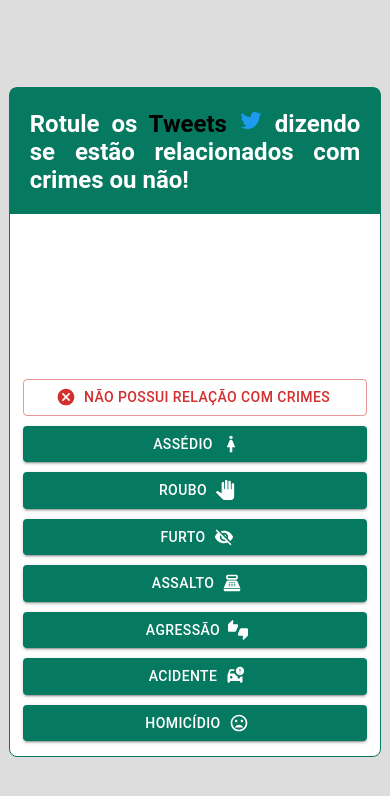
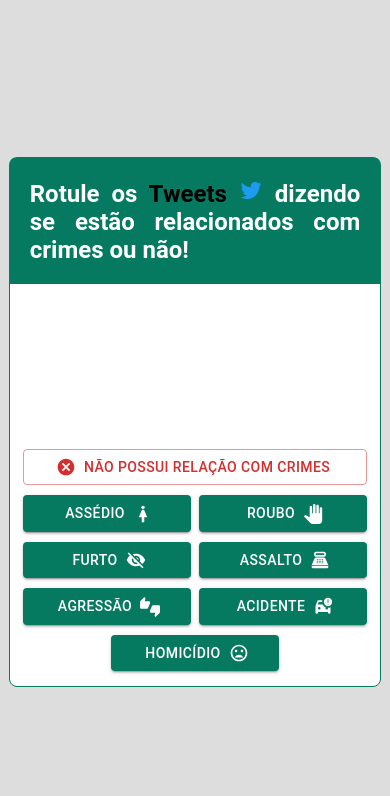
Before and after one commit to NESPEDUFV/front_rotulagem_tweets, a React (Vite) app: page / in a window 390 px wide. Shown: the top 796 px of the page. Built offline with nearby package versions, Linux system fonts and the light colour scheme; no server answers.

Commit message:
Novas opções de rotulagem (2)

```diff
--- a/src/App.jsx
+++ b/src/App.jsx
@@ -118,7 +118,7 @@ function App() {
               <Button
                 variant="contained"
                 endIcon={<Woman2Icon />}
-                className="espaco-botoes"
+                className="espaco-botoes tamanho-botao"
                 onClick={() => rotulaTweet('Assédio')}
               >
                 Assédio
@@ -126,7 +126,7 @@ function App() {
               <Button
                 variant="contained"
                 endIcon={<PanToolIcon />}
-                className="espaco-botoes"
+                className="espaco-botoes tamanho-botao"
                 onClick={() => rotulaTweet('Roubo')}
               >
                 Roubo
@@ -134,7 +134,7 @@ function App() {
               <Button
                 variant="contained"
                 endIcon={<VisibilityOffIcon />}
-                className="espaco-botoes"
+                className="espaco-botoes tamanho-botao"
                 onClick={() => rotulaTweet('Furto')}
               >
                 Furto
@@ -142,7 +142,7 @@ function App() {
               <Button
                 variant="contained"
                 endIcon={<PointOfSaleIcon />}
-                className="espaco-botoes"
+                className="espaco-botoes tamanho-botao"
                 onClick={() => rotulaTweet('Assalto')}
               >
                 Assalto
@@ -150,7 +150,7 @@ function App() {
               <Button
                 variant="contained"
                 endIcon={<ThumbsUpDownIcon />}
-                className="espaco-botoes"
+                className="espaco-botoes tamanho-botao"
                 onClick={() => rotulaTweet('Agressão')}
               >
                 Agressão
@@ -158,7 +158,7 @@ function App() {
               <Button
                 variant="contained"
                 endIcon={<CarCrashIcon />}
-                className="espaco-botoes"
+                className="espaco-botoes tamanho-botao"
                 onClick={() => rotulaTweet('Acidente')}
               >
                 Acidente
@@ -166,7 +166,7 @@ function App() {
               <Button
                 variant="contained"
                 endIcon={<MoodBadIcon />}
-                className="espaco-botoes"
+                className="espaco-botoes tamanho-botao"
                 onClick={() => rotulaTweet('Homicídio')}
               >
                 Homicídio
--- a/src/App.sass
+++ b/src/App.sass
@@ -2,6 +2,9 @@
   padding: 0
   margin: 0
   font-family: Roboto, sans-serif
+
+body
+  background-color: #ddd
 
 main
   background-color: #ddd
@@ -117,7 +120,7 @@ $cor-tema: #057a61 // 00a884
   .categorias-crimes
 
     // background-color: #fde
-    // width: 100%
+    width: 100%
     display: flex
     flex-direction: row
     flex-wrap: wrap
@@ -126,9 +129,14 @@ $cor-tema: #057a61 // 00a884
 
     @media only screen and (max-width: 720px)
       width: 100%
-      flex-direction: column
-      justify-content: center
+      flex-direction: row
+      justify-content: space-around
       // align-content: flex-start
       align-items: center
       // margin: 0.5rem 0 0.5rem 0
       // padding: 0.25rem 0 0.25rem 0
+
+    .tamanho-botao
+
+      @media only screen and (max-width: 720px)
+        width: 47.5%
```
